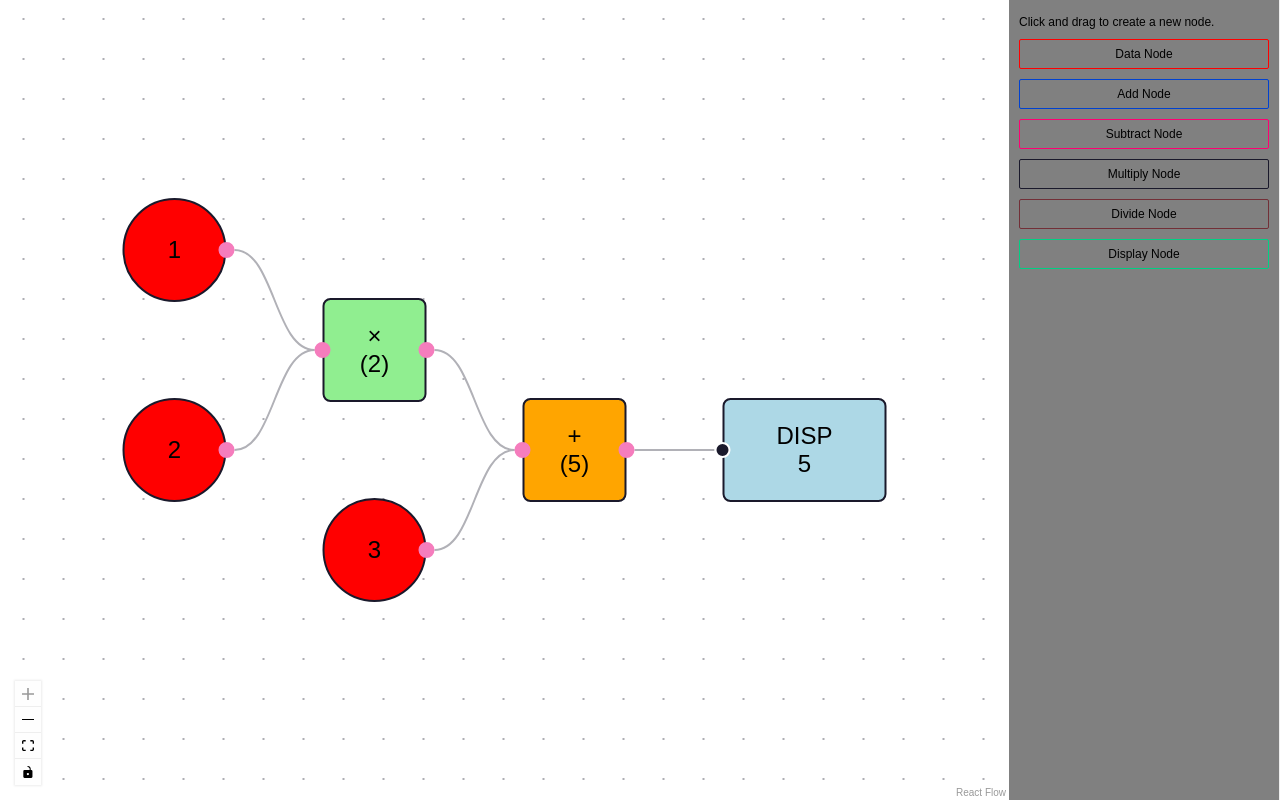
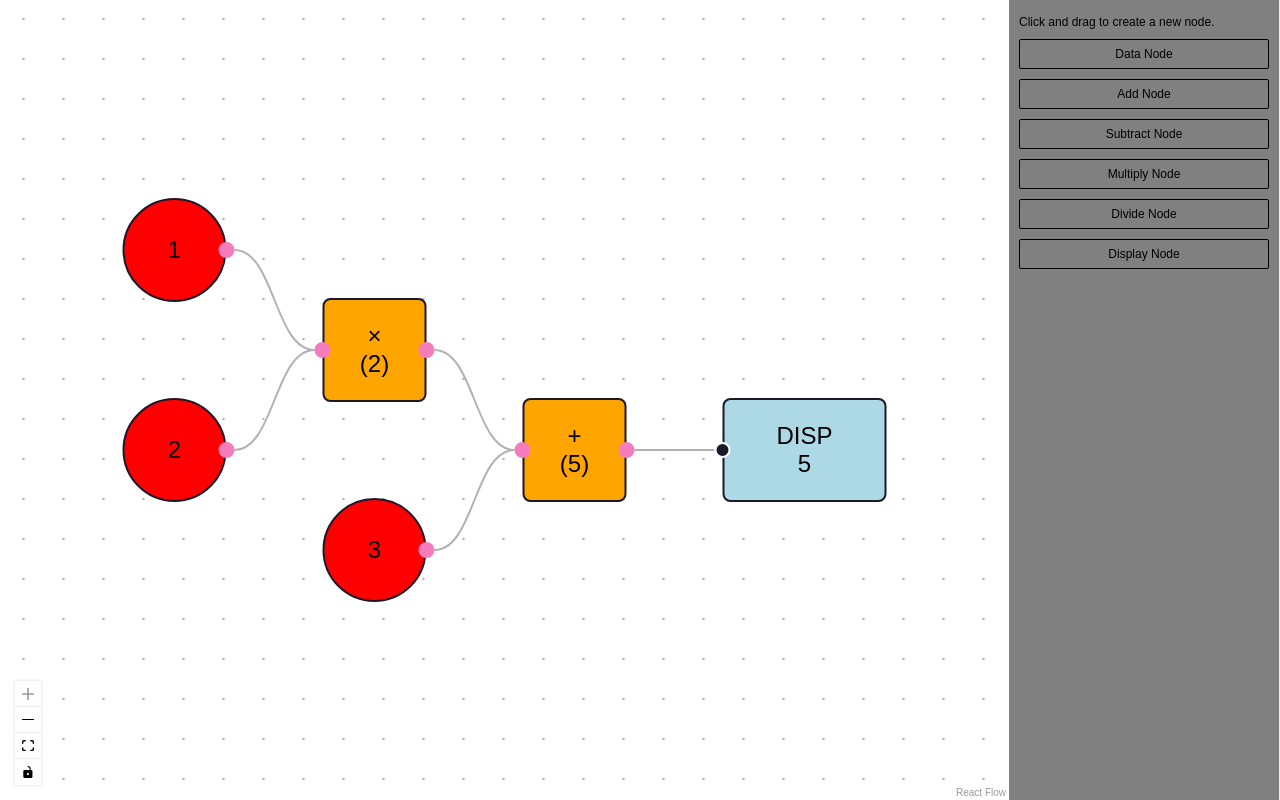
Before and after one commit to maxdarling/vislang-v1, a React (Vite) app: page / in a window 1280 px wide. Built offline with nearby package versions, Linux system fonts and the light colour scheme.

Commit message:
move node styles to index.css

```diff
--- a/src/index.css
+++ b/src/index.css
@@ -12,6 +12,11 @@ body {
 
 .react-flow {
   --xy-theme-selected: #f57dbd;
+
+  /* Node colors - source of truth */
+  --node-color-data: #ff0000;
+  --node-color-func: orange;
+  --node-color-display: lightblue;
 }
 
 .react-flow__handle.connectable {
@@ -53,28 +58,84 @@ body {
   cursor: grab;
 }
 
+/* Sidebar node border colors */
 .dndflow .dndnode.data {
-  border-color: #ff0000;
+  border-color: var(--node-color-data);
 }
 
-.dndflow .dndnode.add {
-  border-color: #0041d0;
-}
-
-.dndflow .dndnode.sub {
-  border-color: #ff0072;
-}
-
-.dndflow .dndnode.mul {
-  border-color: #1a192b;
-}
-
+.dndflow .dndnode.add,
+.dndflow .dndnode.sub,
+.dndflow .dndnode.mul,
 .dndflow .dndnode.div {
-  border-color: #722f37;
+  border-color: var(--node-color-func);
 }
 
 .dndflow .dndnode.display {
-  border-color: #00d084;
+  border-color: var(--node-color-display);
+}
+
+/* Canvas node styles - source of truth for all node properties */
+.react-flow__node-default.node-data {
+  background-color: var(--node-color-data);
+  width: 50px;
+  height: 50px;
+  border-radius: 50%;
+  display: flex;
+  align-items: center;
+  justify-content: center;
+  padding: 0;
+}
+
+/* Function nodes (add, sub, mul, div) - shared styles and color */
+.react-flow__node-default.node-add,
+.react-flow__node-default.node-sub,
+.react-flow__node-default.node-mul,
+.react-flow__node-default.node-div {
+  background-color: var(--node-color-func);
+  width: 50px;
+  height: 50px;
+  border-radius: 4px;
+  display: flex;
+  align-items: center;
+  justify-content: center;
+  padding: 0;
+}
+
+.react-flow__node-default.node-display {
+  background-color: var(--node-color-display);
+  width: 80px;
+  height: 50px;
+  border-radius: 4px;
+  display: flex;
+  align-items: center;
+  justify-content: center;
+  padding: 0;
+}
+
+/* DataNode inner content (input and display) - shared styles */
+.react-flow__node-default.node-data input,
+.react-flow__node-default.node-data .nodrag {
+  width: 35px;
+  height: 20px;
+  font-size: 12px;
+}
+
+/* DataNode input specific styles */
+.react-flow__node-default.node-data input {
+  border: none;
+  border-radius: 2px;
+  padding: 2px 4px;
+  text-align: center;
+  outline: none;
+}
+
+/* DataNode display value specific styles */
+.react-flow__node-default.node-data .nodrag {
+  display: flex;
+  align-items: center;
+  justify-content: center;
+  cursor: text;
+  text-overflow: ellipsis;
 }
 
 .dndflow .reactflow-wrapper {
--- a/src/nodes/AddNode.tsx
+++ b/src/nodes/AddNode.tsx
@@ -11,7 +11,7 @@ export function AddNode(props: NodeProps<Node<AddNodeData, "add">>) {
       label="+"
       reducer={(acc, curr) => acc + curr}
       initialValue={0}
-      backgroundColor="orange"
+      nodeType="add"
     />
   );
 }
--- a/src/nodes/DataNode.tsx
+++ b/src/nodes/DataNode.tsx
@@ -52,19 +52,7 @@ export function DataNode({ id, data }: NodeProps<DataNode>) {
 
   return (
     <>
-      <div
-        className="react-flow__node-default"
-        style={{
-          backgroundColor: "red",
-          width: "50px",
-          height: "50px",
-          borderRadius: "50%",
-          display: "flex",
-          alignItems: "center",
-          justifyContent: "center",
-          padding: 0,
-        }}
-      >
+      <div className="react-flow__node-default node-data">
         {isEditing ? (
           <input
             ref={inputRef}
@@ -74,33 +62,9 @@ export function DataNode({ id, data }: NodeProps<DataNode>) {
             onBlur={handleBlur}
             onKeyDown={handleKeyDown}
             className="nodrag"
-            style={{
-              width: "35px",
-              height: "20px",
-              border: "none",
-              borderRadius: "2px",
-              padding: "2px 4px",
-              textAlign: "center",
-              fontSize: "12px",
-              outline: "none",
-            }}
           />
         ) : (
-          <div
-            onClick={handleClick}
-            className="nodrag"
-            style={{
-              width: "35px",
-              height: "20px",
-              display: "flex",
-              alignItems: "center",
-              justifyContent: "center",
-              fontSize: "12px",
-              cursor: "text",
-              //   overflow: "hidden",
-              textOverflow: "ellipsis",
-            }}
-          >
+          <div onClick={handleClick} className="nodrag">
             {value || "0"}
           </div>
         )}
--- a/src/nodes/DisplayNode.tsx
+++ b/src/nodes/DisplayNode.tsx
@@ -27,19 +27,7 @@ export function DisplayNode(_props: NodeProps<DisplayNode>) {
         position={Position.Left}
         connectionCount={maxConnections}
       />
-      <div
-        className="react-flow__node-default"
-        style={{
-          backgroundColor: "lightblue",
-          width: "80px",
-          height: "50px",
-          borderRadius: "4px",
-          display: "flex",
-          alignItems: "center",
-          justifyContent: "center",
-          padding: 0,
-        }}
-      >
+      <div className="react-flow__node-default node-display">
         DISP
         <br />
         {val ?? "—"}
--- a/src/nodes/DivNode.tsx
+++ b/src/nodes/DivNode.tsx
@@ -11,7 +11,7 @@ export function DivNode(props: NodeProps<Node<DivNodeData, "div">>) {
       label="÷"
       reducer={(acc, curr) => (curr !== 0 ? acc / curr : acc)}
       initialValue={1}
-      backgroundColor="lightcoral"
+      nodeType="div"
     />
   );
 }
--- a/src/nodes/FuncNode.tsx
+++ b/src/nodes/FuncNode.tsx
@@ -15,7 +15,7 @@ type FuncNodeProps = {
   label: string;
   reducer: (acc: number, curr: number) => number;
   initialValue: number;
-  backgroundColor?: string;
+  nodeType: string;
 };
 
 export function FuncNode({
@@ -23,7 +23,7 @@ export function FuncNode({
   label,
   reducer,
   initialValue,
-  backgroundColor = "orange",
+  nodeType,
 }: FuncNodeProps) {
   const { updateNodeData } = useReactFlow();
 
@@ -57,19 +57,7 @@ export function FuncNode({
         onConnect={(params) => console.log("handle onConnect", params)}
         isConnectable={true}
       />
-      <div
-        className="react-flow__node-default"
-        style={{
-          backgroundColor,
-          width: "50px",
-          height: "50px",
-          borderRadius: "4px",
-          display: "flex",
-          alignItems: "center",
-          justifyContent: "center",
-          padding: 0,
-        }}
-      >
+      <div className={`react-flow__node-default node-${nodeType}`}>
         {label}
         <br />
         {`(${value})`}
--- a/src/nodes/MulNode.tsx
+++ b/src/nodes/MulNode.tsx
@@ -11,7 +11,7 @@ export function MulNode(props: NodeProps<Node<MulNodeData, "mul">>) {
       label="×"
       reducer={(acc, curr) => acc * curr}
       initialValue={1}
-      backgroundColor="lightgreen"
+      nodeType="mul"
     />
   );
 }
--- a/src/nodes/SubNode.tsx
+++ b/src/nodes/SubNode.tsx
@@ -11,7 +11,7 @@ export function SubNode(props: NodeProps<Node<SubNodeData, "sub">>) {
       label="-"
       reducer={(acc, curr) => acc - curr}
       initialValue={0}
-      backgroundColor="lightblue"
+      nodeType="sub"
     />
   );
 }
```
